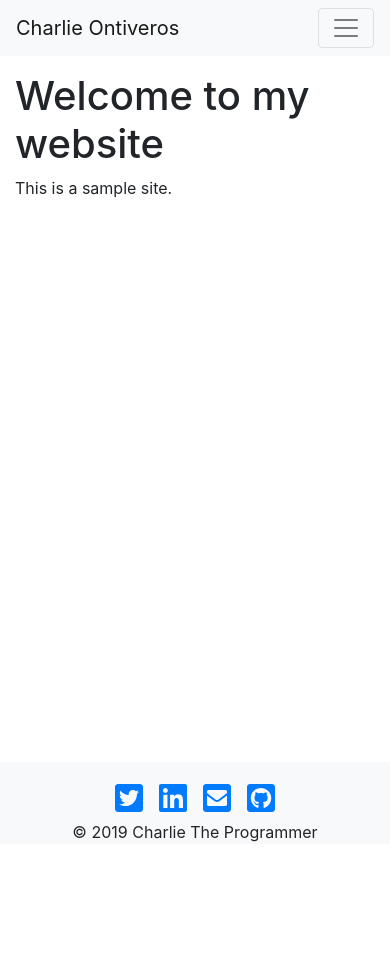
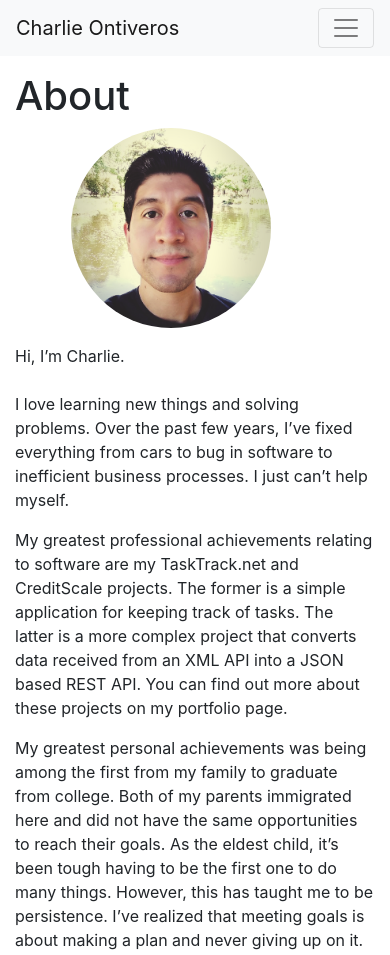
Before and after one commit to CharlieTheProgrammer/gatsby-training, a Gatsby site: page /about in a window 390 px wide. Shown: the top 955 px of the page. Before the commit the page ends 844 px from the top, so only its background shows below. Built offline with nearby package versions, Linux system fonts and the light colour scheme; Gatsby itself is replaced by a stand-in of ours.

Commit message:
Added react-boostrap components to make navbar responsive.
Revamped About page with a picture and blurb about me.

```diff
--- a/src/components/header.js
+++ b/src/components/header.js
@@ -1,8 +1,7 @@
-import { Link } from "gatsby"
 import PropTypes from "prop-types"
 import React from "react"
 
-import { Nav, Navbar, NavbarBrand, NavDropdown } from 'react-bootstrap';
+import { Nav, Navbar, NavDropdown } from 'react-bootstrap';
 
 const Header = ({ siteTitle }) => (
   <Navbar className="bg-light mb-2" collapseOnSelect expand="md">
--- /dev/null
+++ b/src/components/image-me.js
@@ -0,0 +1,36 @@
+import React from "react"
+import { StaticQuery, graphql } from "gatsby"
+import Img from "gatsby-image"
+
+/*
+ * This component is built using `gatsby-image` to automatically serve optimized
+ * images with lazy loading and reduced file sizes. The image is loaded using a
+ * `StaticQuery`, which allows us to load the image from directly within this
+ * component, rather than having to pass the image data down from pages.
+ *
+ * For more information, see the docs:
+ * - `gatsby-image`: https://gatsby.dev/gatsby-image
+ * - `StaticQuery`: https://gatsby.dev/staticquery
+ */
+
+
+const Image = () => (
+  <StaticQuery
+    query={graphql`
+      query {
+        placeholderImage: file(relativePath: { eq: "CharlieO-LI-2.png" }) {
+          childImageSharp {
+            fixed(width: 200, height: 200) {
+              ...GatsbyImageSharpFixed
+            }
+          }
+        }
+      }
+    `}
+    render={data => <Img
+      className="rounded-circle align-self-center float-none float-sm-left mr-5 mb-3"
+      fixed={data.placeholderImage.childImageSharp.fixed}
+      />}
+  />
+)
+export default Image
--- a/src/pages/about.js
+++ b/src/pages/about.js
@@ -1,13 +1,28 @@
 import React, { Component } from 'react'
 import Layout from "../components/layout";
+
+// import { Image } from "react-bootstrap";
+import Image  from "../components/image-me";
+
 
 export default class about extends Component {
     render() {
         return (
             <Layout>
-                <div>
-                    <h1>Welcome to my website</h1>
-                    <p>This is a sample site.</p>
+                <div className="d-flex flex-column d-sm-block">
+                    <h1>About</h1>
+                    <Image />
+                    <p>Hi, I’m Charlie.<br/><br /> I love learning new things and solving problems. Over the past few years, I’ve fixed everything from cars to bug in software to inefficient business processes. I just can’t help myself. </p>
+
+                    <p>My greatest professional achievements relating to software are my TaskTrack.net and CreditScale projects. The former is a simple application for keeping track of tasks. The latter is a more complex project that converts data received from an XML API into a JSON based REST API. You can find out more about these projects on my portfolio page.</p>
+
+                    <p>My greatest personal achievements was being among the first from my family to graduate from college. Both of my parents immigrated here and did not have the same opportunities to reach their goals. As the eldest child, it’s been tough having to be the first one to do many things. However, this has taught me to be persistence. I’ve realized that meeting goals is about making a plan and never giving up on it.</p>
+
+                    <p>I aspire to become a leader and have recently been making a serious effort to achieve that goal. I’m an organizer on FreeCodeCamp Sacramento and host meetups at least twice a month and do at least 1 presentation a month on different technical topics. I also keep an active blog of lessons I’m learning along my journey to mastering programming.</p>
+
+                    <p>I currently live in Sacramento with my lovely partner, Madeline, and our curious cat, Gidget. On weekends, I check out different restaurants and explore different parts of the city. </p>
+
+                    <p>If you have any questions or are in the Sacramento area and want to meet up, I can be reached vie email at dev@charlietheprogrammer.com</p>
                 </div>
             </Layout>
         )
```
Also changed, not shown: src/images/CharlieO-LI-2.png (added), src/images/CharlieO-LI.png (added).
